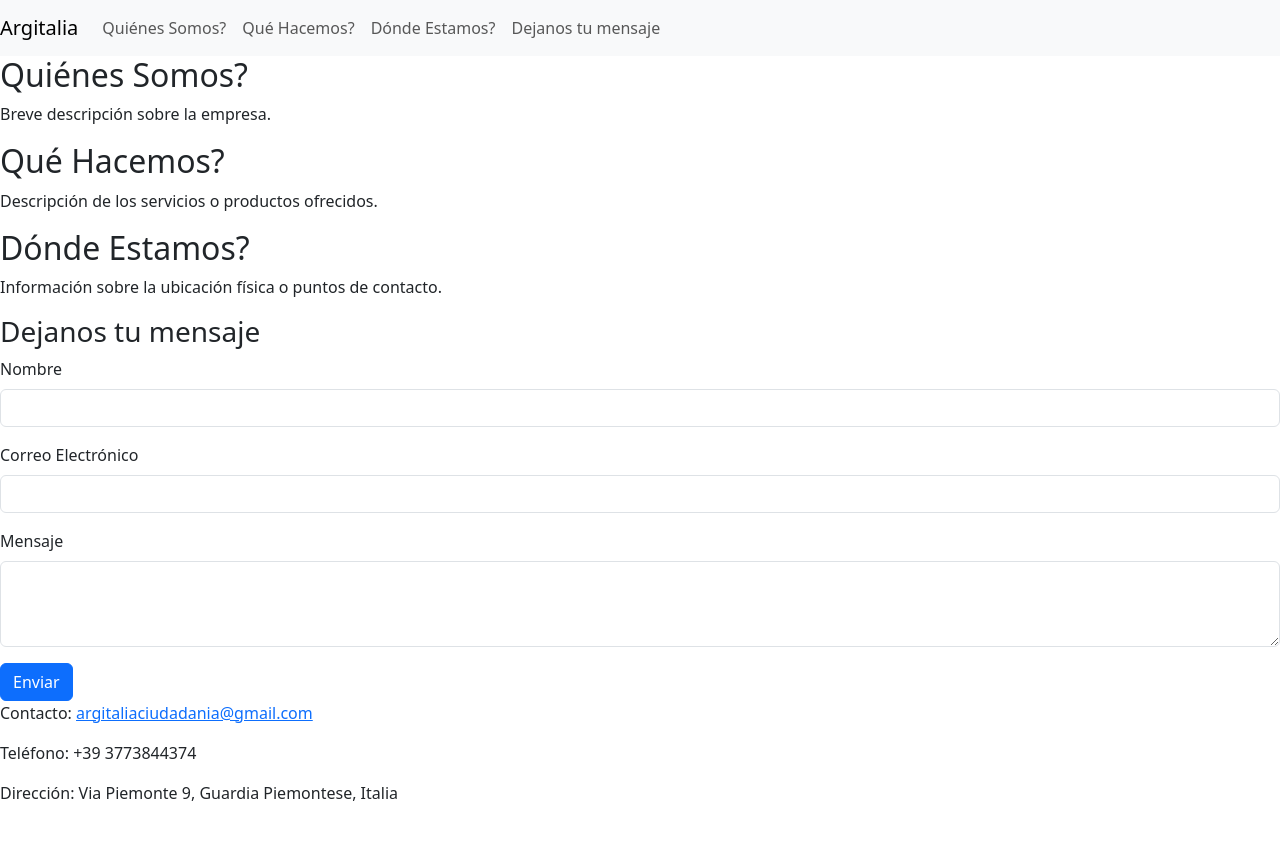
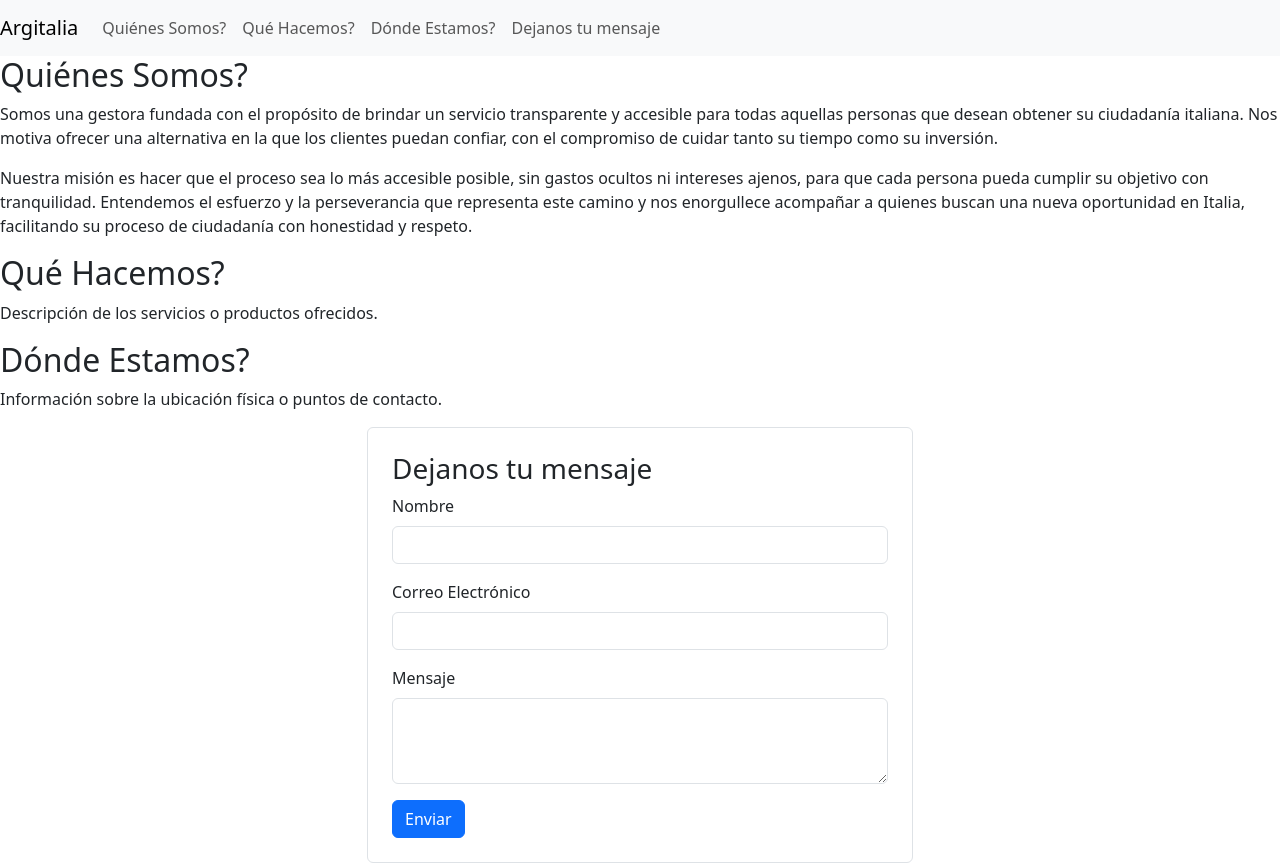
Before and after one commit to SantiRV/ProyectoClaudio, a React (Create React App) app in the folder argitalia/: page / in a window 1280 px wide. Shown: the top 864 px of the page. Before the commit the page ends 821 px from the top, so only its background shows below. Built offline with nearby package versions, Linux system fonts and the light colour scheme.

Commit message:
Texto quienes somos agregado

```diff
--- a/argitalia/src/components/ContactForm.jsx
+++ b/argitalia/src/components/ContactForm.jsx
@@ -42,8 +42,10 @@ const ContactForm = () => {
     };
 
     return (
-
-        <form onSubmit={handleSubmit} id="Dejanos-tu-mensaje">
+        <div className="container">
+        <div className="row justify-content-center">
+        <div className="col-md-6">
+        <form onSubmit={handleSubmit} id="Dejanos-tu-mensaje" className="p-4 border rounded">
             <div>
                 <h3>Dejanos tu mensaje</h3>
             </div>
@@ -85,6 +87,9 @@ const ContactForm = () => {
             </div>
             <button type="submit" className="btn btn-primary">Enviar</button>
         </form>
+        </div>
+        </div>
+        </div>
     );
 };
 
--- a/argitalia/src/components/Main.jsx
+++ b/argitalia/src/components/Main.jsx
@@ -6,7 +6,17 @@ const Main = () => (
     <main>
         <section id="quienes-somos">
             <h2>Quiénes Somos?</h2>
-            <p>Breve descripción sobre la empresa.</p>
+            <p>
+                Somos una gestora fundada con el propósito de brindar un servicio transparente y accesible para
+                todas aquellas personas que desean obtener su ciudadanía italiana. Nos motiva ofrecer una alternativa
+                en la que los clientes puedan confiar, con el compromiso de cuidar tanto su tiempo como su inversión.
+            </p>
+            <p>
+                Nuestra misión es hacer que el proceso sea lo más accesible posible, sin gastos ocultos ni intereses
+                ajenos, para que cada persona pueda cumplir su objetivo con tranquilidad. Entendemos el esfuerzo y la
+                perseverancia que representa este camino y nos enorgullece acompañar a quienes buscan una nueva oportunidad
+                en Italia, facilitando su proceso de ciudadanía con honestidad y respeto.
+            </p>
         </section>
         <section id="que-hacemos">
             <h2>Qué Hacemos?</h2>
```
Also changed, not shown: argitalia/src/styles/ContactForm.css (added), argitalia/src/styles/Footer.css (added), argitalia/src/styles/Header.css (added), argitalia/src/styles/Main.css (added).
